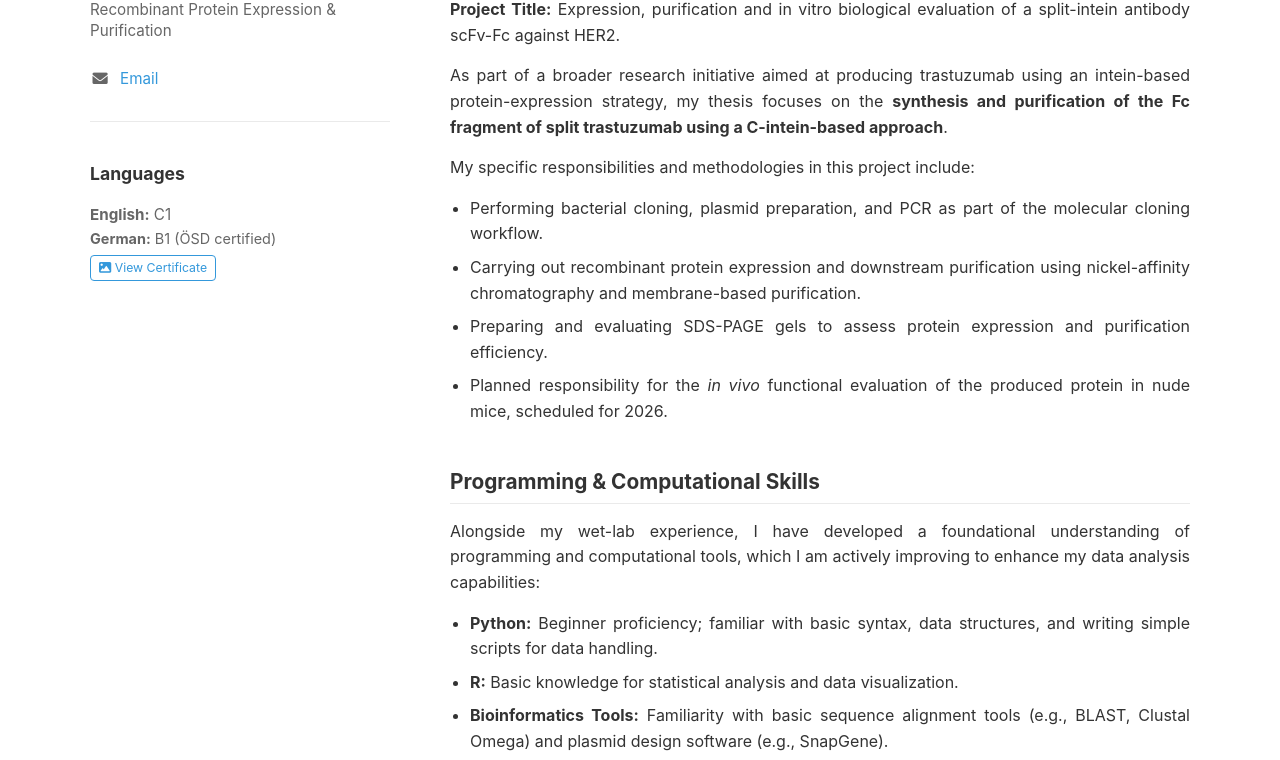
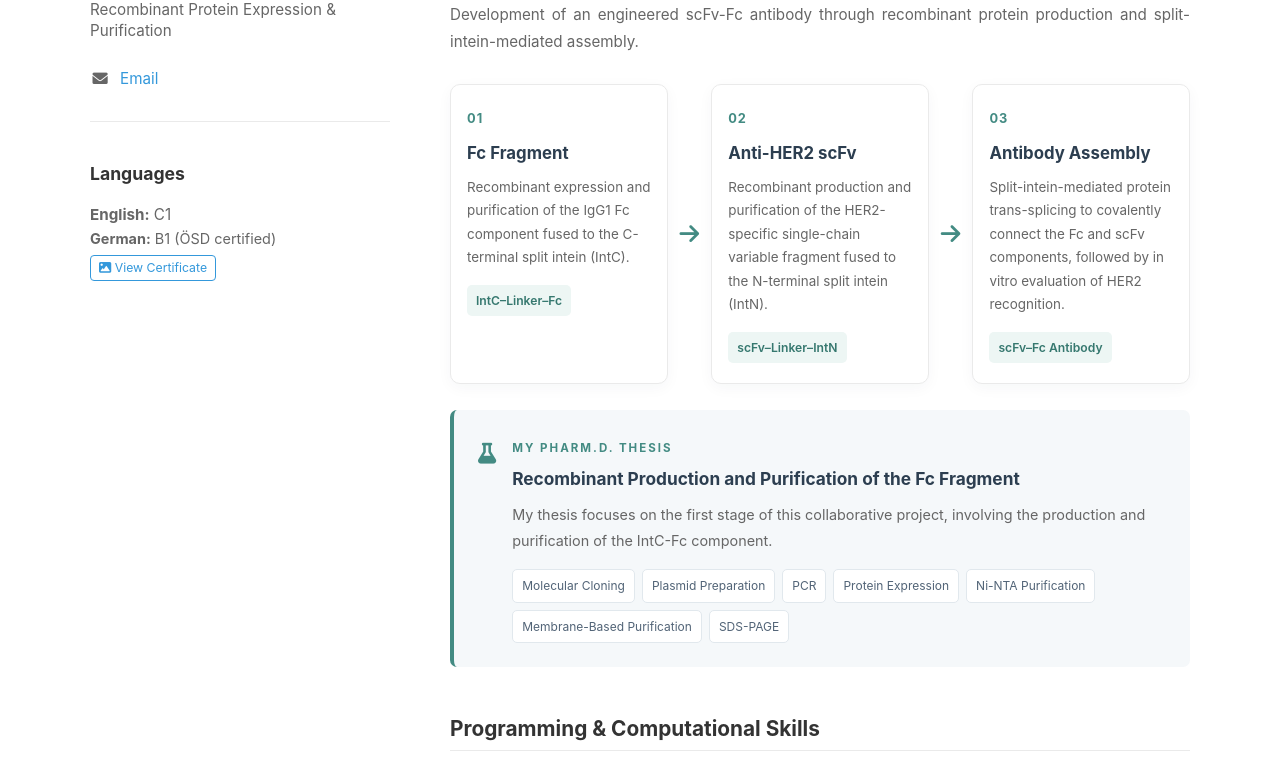
Before and after one commit to alirezahami/alirezahami, a plain HTML site: page index.html in a window 1280 px wide. Shown: the part 424-1184 px from the top of the page. Drawn offline with Linux system fonts and the light colour scheme.

Commit message:
Update index.html

```diff
--- a/index.html
+++ b/index.html
@@ -1,3 +1,4 @@
+
 <!DOCTYPE html>
 <html lang="en">
 <head>
@@ -27,13 +28,13 @@
          /* --- Navbar --- */
         .navbar {
             display: flex;
-            justify-content: flex-start; /* تغییر: المان‌ها را به سمت چپ می‌چیند */
+            justify-content: flex-start;
             align-items: center;
             padding: 20px 40px;
             border-bottom: 1px solid var(--border-color);
             max-width: 1100px;
             margin: 0 auto;
-            gap: 40px; /* فاصله بین نام و لینک CV */
+            gap: 40px;
         }
 
         .navbar-brand {
@@ -42,12 +43,11 @@
             color: var(--text-light);
             text-decoration: none;
             letter-spacing: 0.5px;
-            /* margin-right حذف شد چون از gap استفاده کردیم */
         }
 
         .navbar-links {
             display: flex;
-            gap: 30px; /* اگر بعداً لینک‌های بیشتری اضافه کردید، از هم فاصله دارند */
+            gap: 30px;
         }
 
         .navbar-links a {
@@ -55,7 +55,6 @@
             color: var(--text-light);
             font-size: 1.05em;
             transition: color 0.2s;
-            /* margin-left حذف شد چون از gap استفاده کردیم */
         }
 
         /* --- Main Layout --- */
@@ -165,6 +164,7 @@
         /* --- Main Content (Right) --- */
         .main-content {
             flex: 1;
+            min-width: 0;
         }
 
         .main-content h2 {
@@ -223,6 +223,156 @@
             color: var(--text-light);
         }
 
+        /* --- Thesis Project Workflow --- */
+        .project-section {
+            margin-top: 20px;
+            margin-bottom: 45px;
+        }
+
+        .project-header {
+            margin-bottom: 28px;
+        }
+
+        .project-label {
+            display: inline-block;
+            color: #438b83;
+            font-size: 0.72em;
+            font-weight: 700;
+            letter-spacing: 2px;
+            margin-bottom: 10px;
+        }
+
+        .project-header h3 {
+            font-size: 1.45em;
+            color: var(--primary-blue);
+            line-height: 1.4;
+            margin: 0 0 12px;
+            padding: 0;
+            border: none;
+        }
+
+        .project-header p {
+            color: var(--text-light);
+            font-size: 0.95em;
+            line-height: 1.8;
+            margin: 0;
+        }
+
+        .project-workflow {
+            display: flex;
+            align-items: stretch;
+            gap: 12px;
+        }
+
+        .project-card {
+            flex: 1;
+            min-width: 0;
+            background: #ffffff;
+            border: 1px solid var(--border-color);
+            border-radius: 10px;
+            padding: 20px 16px;
+            box-shadow: 0 4px 15px rgba(30, 50, 70, 0.04);
+            transition: transform 0.25s ease, box-shadow 0.25s ease;
+        }
+
+        .project-card:hover {
+            transform: translateY(-4px);
+            box-shadow: 0 9px 22px rgba(30, 50, 70, 0.08);
+        }
+
+        .stage-number {
+            color: #438b83;
+            font-size: 0.8em;
+            font-weight: 700;
+            letter-spacing: 1px;
+        }
+
+        .project-card h4 {
+            color: var(--primary-blue);
+            font-size: 1.05em;
+            line-height: 1.4;
+            margin: 12px 0 10px;
+        }
+
+        .project-card p {
+            color: var(--text-light);
+            font-size: 0.84em;
+            line-height: 1.75;
+            text-align: left;
+            margin-bottom: 15px;
+        }
+
+        .stage-tag {
+            display: inline-block;
+            background: #edf6f4;
+            color: #36786f;
+            border-radius: 5px;
+            padding: 6px 9px;
+            font-size: 0.76em;
+            font-weight: 600;
+        }
+
+        .workflow-arrow {
+            display: flex;
+            align-items: center;
+            justify-content: center;
+            color: #438b83;
+            font-size: 1.4em;
+            flex-shrink: 0;
+        }
+
+        /* --- Personal Thesis Contribution --- */
+        .thesis-highlight {
+            display: flex;
+            gap: 16px;
+            margin-top: 26px;
+            padding: 24px;
+            background: #f5f8fa;
+            border-left: 4px solid #438b83;
+            border-radius: 7px;
+        }
+
+        .highlight-icon {
+            color: #438b83;
+            font-size: 1.3em;
+            padding-top: 3px;
+            flex-shrink: 0;
+        }
+
+        .thesis-highlight .project-label {
+            margin-bottom: 8px;
+        }
+
+        .thesis-highlight h4 {
+            font-size: 1.08em;
+            color: var(--primary-blue);
+            line-height: 1.5;
+            margin: 0 0 10px;
+        }
+
+        .thesis-highlight p {
+            color: var(--text-light);
+            font-size: 0.9em;
+            line-height: 1.8;
+            margin-bottom: 16px;
+            text-align: left;
+        }
+
+        .skill-list {
+            display: flex;
+            flex-wrap: wrap;
+            gap: 7px;
+        }
+
+        .skill-list span {
+            background: #ffffff;
+            border: 1px solid #e1e8ed;
+            color: #526477;
+            padding: 6px 9px;
+            border-radius: 5px;
+            font-size: 0.75em;
+        }
+
         /* Responsive Design */
         @media (max-width: 850px) {
             .container {
@@ -230,23 +380,47 @@
                 padding: 0 20px;
                 gap: 40px;
             }
+
             .sidebar {
                 flex: 1;
                 text-align: center;
             }
+
             .profile-img {
                 margin: 0 auto 20px auto;
             }
+
             .contact-info li {
                 justify-content: center;
             }
+
             .navbar {
                 padding: 20px;
                 flex-direction: column;
                 gap: 15px;
             }
+
             .navbar-links a {
                 margin: 0 15px;
+            }
+        }
+
+        @media (max-width: 700px) {
+            .project-workflow {
+                flex-direction: column;
+            }
+
+            .workflow-arrow {
+                transform: rotate(90deg);
+                padding: 3px 0;
+            }
+
+            .project-card p {
+                min-height: auto;
+            }
+
+            .thesis-highlight {
+                padding: 18px;
             }
         }
     </style>
@@ -257,7 +431,7 @@
     <nav class="navbar">
         <a href="#" class="navbar-brand">Alireza Hami</a>
         <div class="navbar-links">
-            <a href="cv.pdf" target="_blank">CV</a> <!-- This will link to the PDF CV later -->
+            <a href="cv.pdf" target="_blank">CV</a>
         </div>
     </nav>
 
@@ -266,7 +440,6 @@
 
         <!-- Left Sidebar -->
         <aside class="sidebar">
-            <!-- Replace 'profile.jpg' with your actual image file name in the repo -->
             <img src="profile.jpg" alt="Alireza Hami" class="profile-img">
 
             <h2>Alireza Hami</h2>
@@ -278,7 +451,7 @@
                 <!-- <li><i class="fab fa-linkedin"></i> <a href="YOUR_LINKEDIN_URL">LinkedIn</a></li> -->
             </ul>
 
-            <!-- Languages Section (Requested) -->
+            <!-- Languages Section -->
             <div class="languages-section">
                 <h3>Languages</h3>
                 <div class="lang-item">
@@ -300,23 +473,91 @@
                 I am a final-year Doctor of Pharmacy (PharmD) student at Isfahan University of Medical Sciences with a strong interest in pursuing a Ph.D. in <strong>Antibody Engineering, Cellular Immunology, and Oncology</strong>. My current research focuses on the expression and purification of recombinant proteins, specifically the Fc fragment of trastuzumab. I am highly motivated to contribute to therapeutic protein research and biologics development.
             </p>
 
-            <!-- Detailed Thesis Section -->
-            <h3>Thesis Project Details</h3>
-            <p>
-                <strong>Project Title:</strong> Expression, purification and in vitro biological evaluation of a split-intein antibody scFv-Fc against HER2.
-            </p>
-            <p>
-                As part of a broader research initiative aimed at producing trastuzumab using an intein-based protein-expression strategy, my thesis focuses on the <strong>synthesis and purification of the Fc fragment of split trastuzumab using a C-intein-based approach</strong>.
-            </p>
-            <p>My specific responsibilities and methodologies in this project include:</p>
-            <ul>
-                <li>Performing bacterial cloning, plasmid preparation, and PCR as part of the molecular cloning workflow.</li>
-                <li>Carrying out recombinant protein expression and downstream purification using nickel-affinity chromatography and membrane-based purification.</li>
-                <li>Preparing and evaluating SDS-PAGE gels to assess protein expression and purification efficiency.</li>
-                <li>Planned responsibility for the <em>in vivo</em> functional evaluation of the produced protein in nude mice, scheduled for 2026.</li>
-            </ul>
+            <!-- Thesis Project Section -->
+            <section class="project-section">
 
-            <!-- Programming Skills Section (Requested) -->
+                <div class="project-header">
+                    <span class="project-label">RESEARCH PROJECT</span>
+                    <h3>Development of a Split-Intein-Based Anti-HER2 Antibody</h3>
+                    <p>
+                        Development of an engineered scFv-Fc antibody through
+                        recombinant protein production and split-intein-mediated assembly.
+                    </p>
+                </div>
+
+                <div class="project-workflow">
+
+                    <div class="project-card">
+                        <span class="stage-number">01</span>
+                        <h4>Fc Fragment</h4>
+                        <p>
+                            Recombinant expression and purification of the IgG1 Fc
+                            component fused to the C-terminal split intein (IntC).
+                        </p>
+                        <span class="stage-tag">IntC–Linker–Fc</span>
+                    </div>
+
+                    <div class="workflow-arrow">
+                        <i class="fas fa-arrow-right"></i>
+                    </div>
+
+                    <div class="project-card">
+                        <span class="stage-number">02</span>
+                        <h4>Anti-HER2 scFv</h4>
+                        <p>
+                            Recombinant production and purification of the HER2-specific
+                            single-chain variable fragment fused to the N-terminal split intein (IntN).
+                        </p>
+                        <span class="stage-tag">scFv–Linker–IntN</span>
+                    </div>
+
+                    <div class="workflow-arrow">
+                        <i class="fas fa-arrow-right"></i>
+                    </div>
+
+                    <div class="project-card">
+                        <span class="stage-number">03</span>
+                        <h4>Antibody Assembly</h4>
+                        <p>
+                            Split-intein-mediated protein trans-splicing to covalently
+                            connect the Fc and scFv components, followed by in vitro
+                            evaluation of HER2 recognition.
+                        </p>
+                        <span class="stage-tag">scFv–Fc Antibody</span>
+                    </div>
+
+                </div>
+
+                <div class="thesis-highlight">
+                    <div class="highlight-icon">
+                        <i class="fas fa-flask"></i>
+                    </div>
+
+                    <div>
+                        <span class="project-label">MY PHARM.D. THESIS</span>
+                        <h4>Recombinant Production and Purification of the Fc Fragment</h4>
+
+                        <p>
+                            My thesis focuses on the first stage of this collaborative
+                            project, involving the production and purification of the
+                            IntC-Fc component.
+                        </p>
+
+                        <div class="skill-list">
+                            <span>Molecular Cloning</span>
+                            <span>Plasmid Preparation</span>
+                            <span>PCR</span>
+                            <span>Protein Expression</span>
+                            <span>Ni-NTA Purification</span>
+                            <span>Membrane-Based Purification</span>
+                            <span>SDS-PAGE</span>
+                        </div>
+                    </div>
+                </div>
+
+            </section>
+
+            <!-- Programming Skills Section -->
             <h3>Programming & Computational Skills</h3>
             <p>Alongside my wet-lab experience, I have developed a foundational understanding of programming and computational tools, which I am actively improving to enhance my data analysis capabilities:</p>
             <ul>
```
